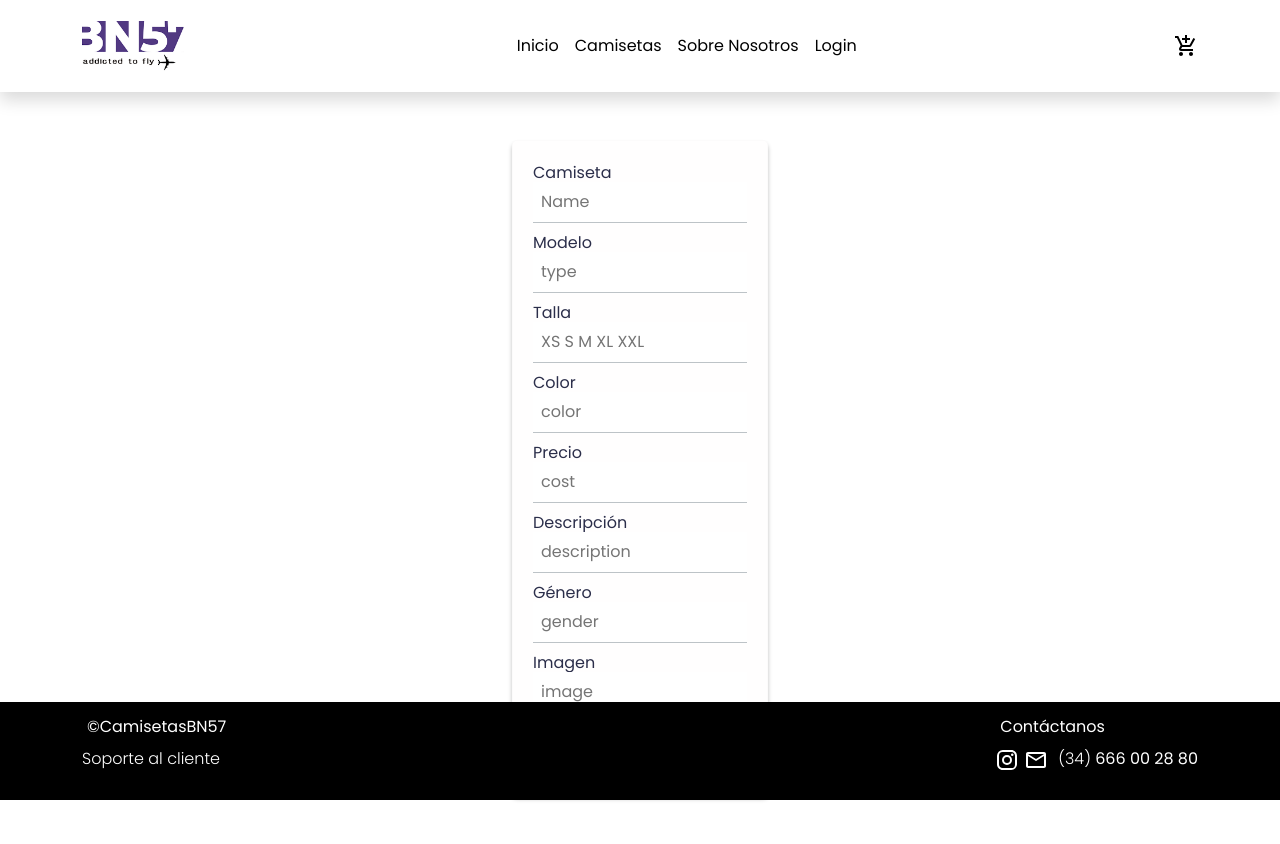
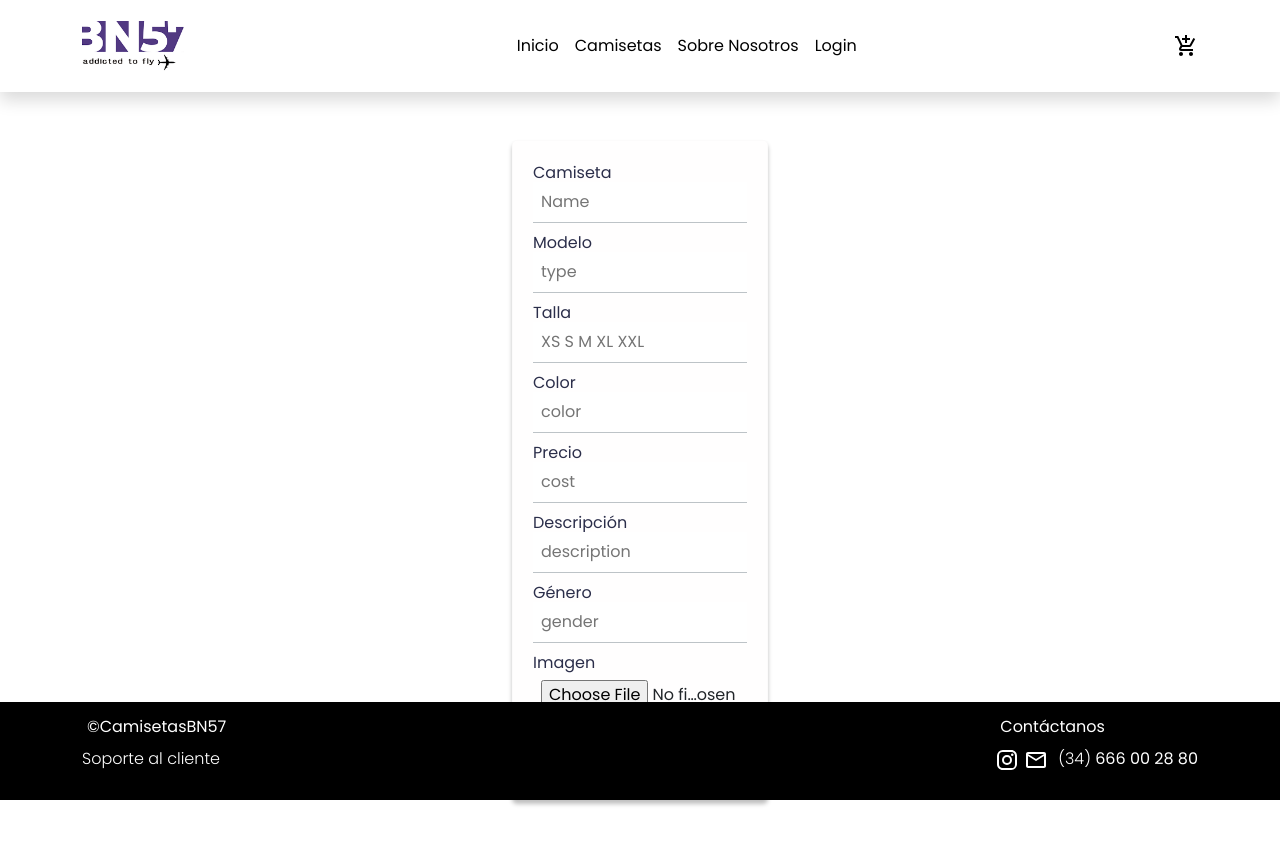
Before and after one commit to MariaLauramn-zz/camisetasBN57, a React app in the folder web-client/: page /add in a window 1280 px wide. Shown: the top 844 px of the page. Built offline with nearby package versions, Linux system fonts and the light colour scheme; no server answers.

Commit message:
agregando en formShirt el estilo al imput imagen con Bootstrap

```diff
--- a/web-client/src/js/components/form/FormShirt.jsx
+++ b/web-client/src/js/components/form/FormShirt.jsx
@@ -130,10 +130,7 @@ export const FormShirt = (props) => {
 
             <Form.Group className="mb-2">
                 <label>Imagen</label>
-                <input id="image"
-                       type="text"
-                       name="image"
-                       placeholder="image"
+                <Form.Control type="file" className="addImage"
                        value={shirt.image}
                        onChange={handleInputChange}
                 />
--- a/web-client/src/js/components/form/formShirt.scss
+++ b/web-client/src/js/components/form/formShirt.scss
@@ -42,6 +42,10 @@ label {
   color: #2b2e4a;
 }
 
+input.addImage.form-control-file {
+border-bottom: none;
+}
+
 .formDiv button {
   border: 0;
   background: black;
```
